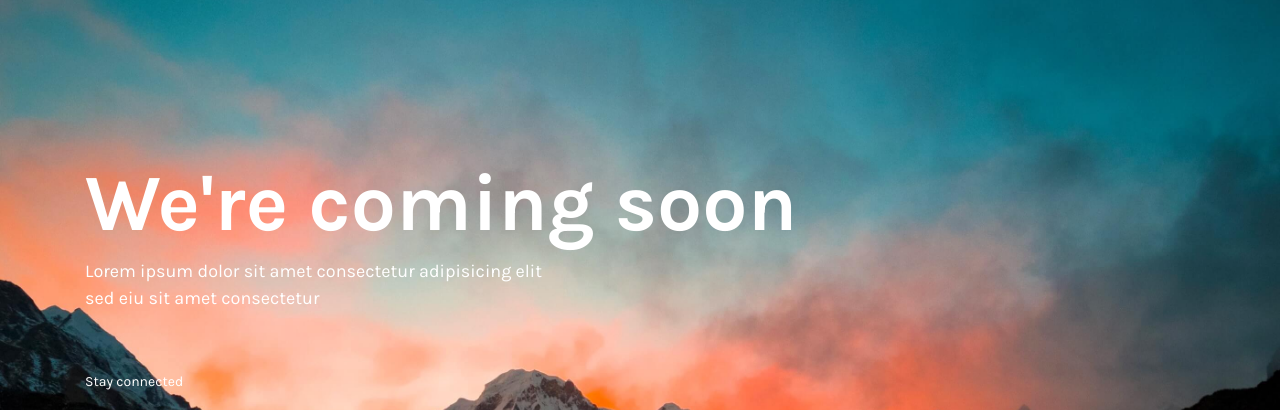
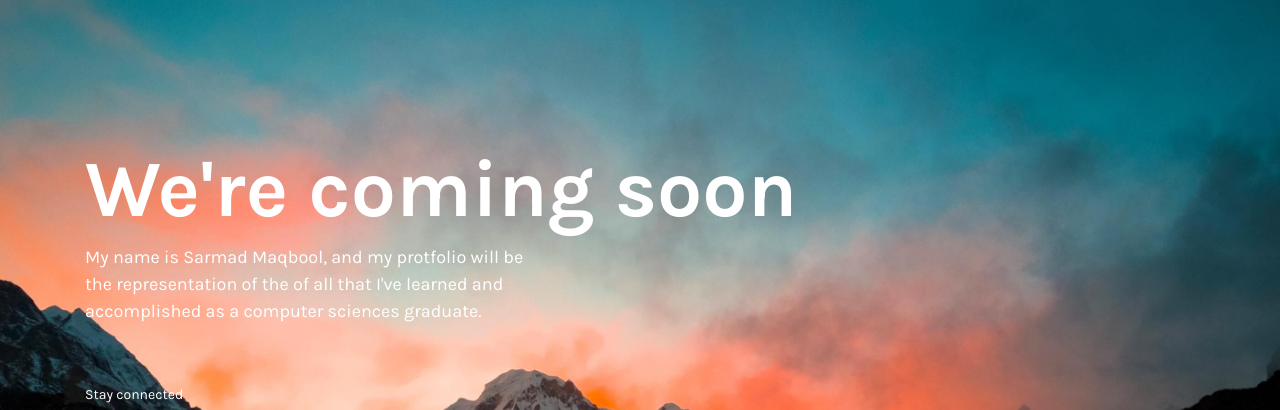
Before and after one commit to sarmadmaqbool/myWeb, a website: page index.html in a window 1280 px wide. Shown: the part 89-499 px from the top of the page. Drawn offline with nearby package versions, Linux system fonts and the light colour scheme.

Commit message:
Update index.html

```diff
--- a/index.html
+++ b/index.html
@@ -28,8 +28,8 @@
     <main class="my-auto">
         <div class="container">
             <h1 class="page-title">We're coming soon</h1>
-            <p class="page-description">Lorem ipsum dolor sit amet consectetur adipisicing elit sed eiu sit amet
-                consectetur
+            <p class="page-description">My name is Sarmad Maqbool, and my protfolio will be the representation of the
+                of all that I've learned and accomplished as a computer sciences graduate.
             </p>
             <p>Stay connected</p>
             <nav class="footer-social-links">
```
